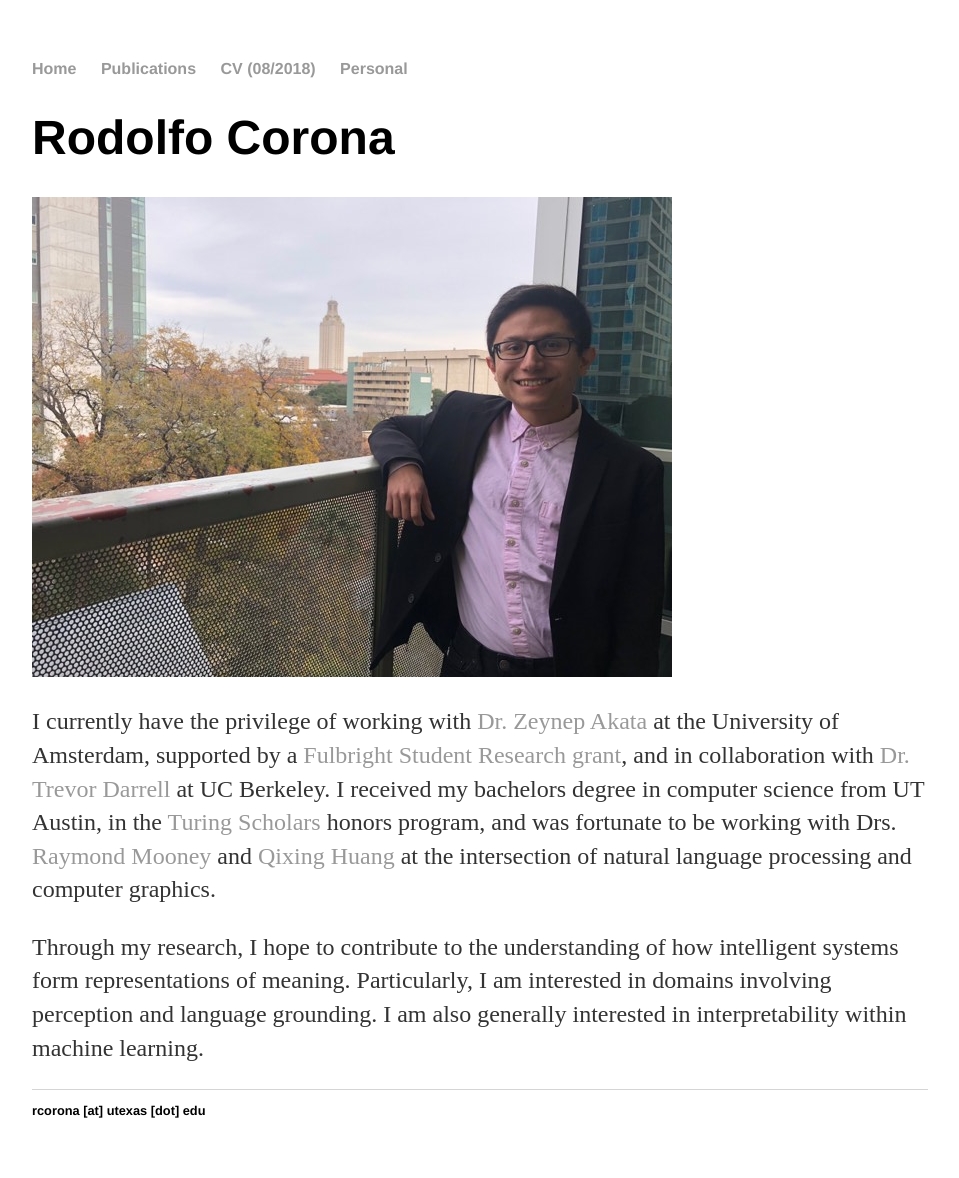
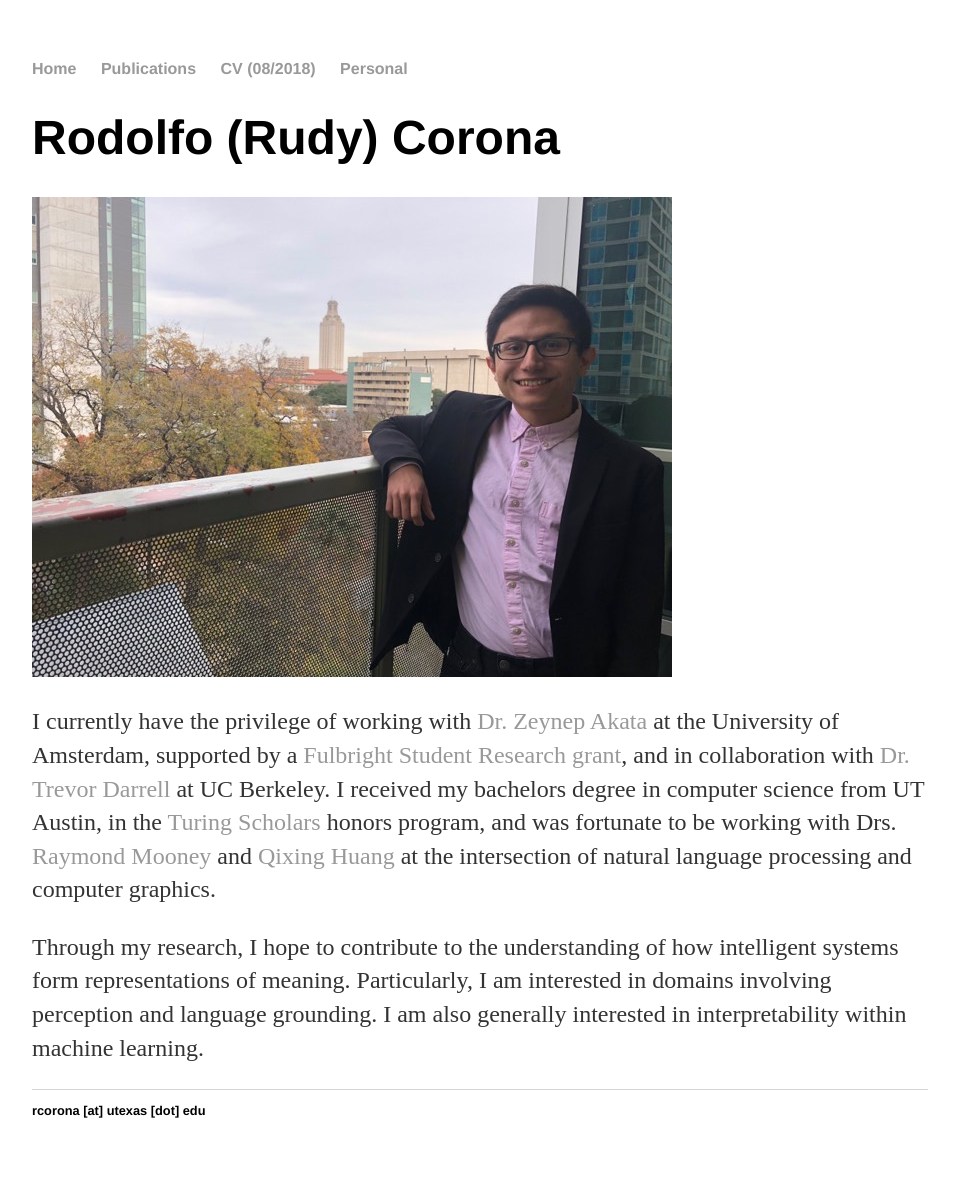
Before and after one commit to rcorona/old_website, a Jekyll site: the page built from index.html, in a window 1280 px wide. Shown: the whole page, without its empty margins (160-1119 px from the left). Built offline with Jekyll 4.4.1, drawn with Linux system fonts in a browser that asks for light colours.

Commit message:
Added nickname

```diff
--- a/index.html
+++ b/index.html
@@ -3,7 +3,7 @@ layout: default
 title: Rodolfo Corona
 ---
 <div class="blurb">
-	<h1>Rodolfo Corona</h1>
+	<h1>Rodolfo (Rudy) Corona</h1>
 	<img src="/headshot.jpg" alt="Rodolfo Corona">
 	<p>
 	  I currently have the privilege of working with <a href="https://ivi.fnwi.uva.nl/uvaboschdeltalab/people/zeynep-akata/">Dr. Zeynep Akata</a> at the University of Amsterdam, supported by a
```
